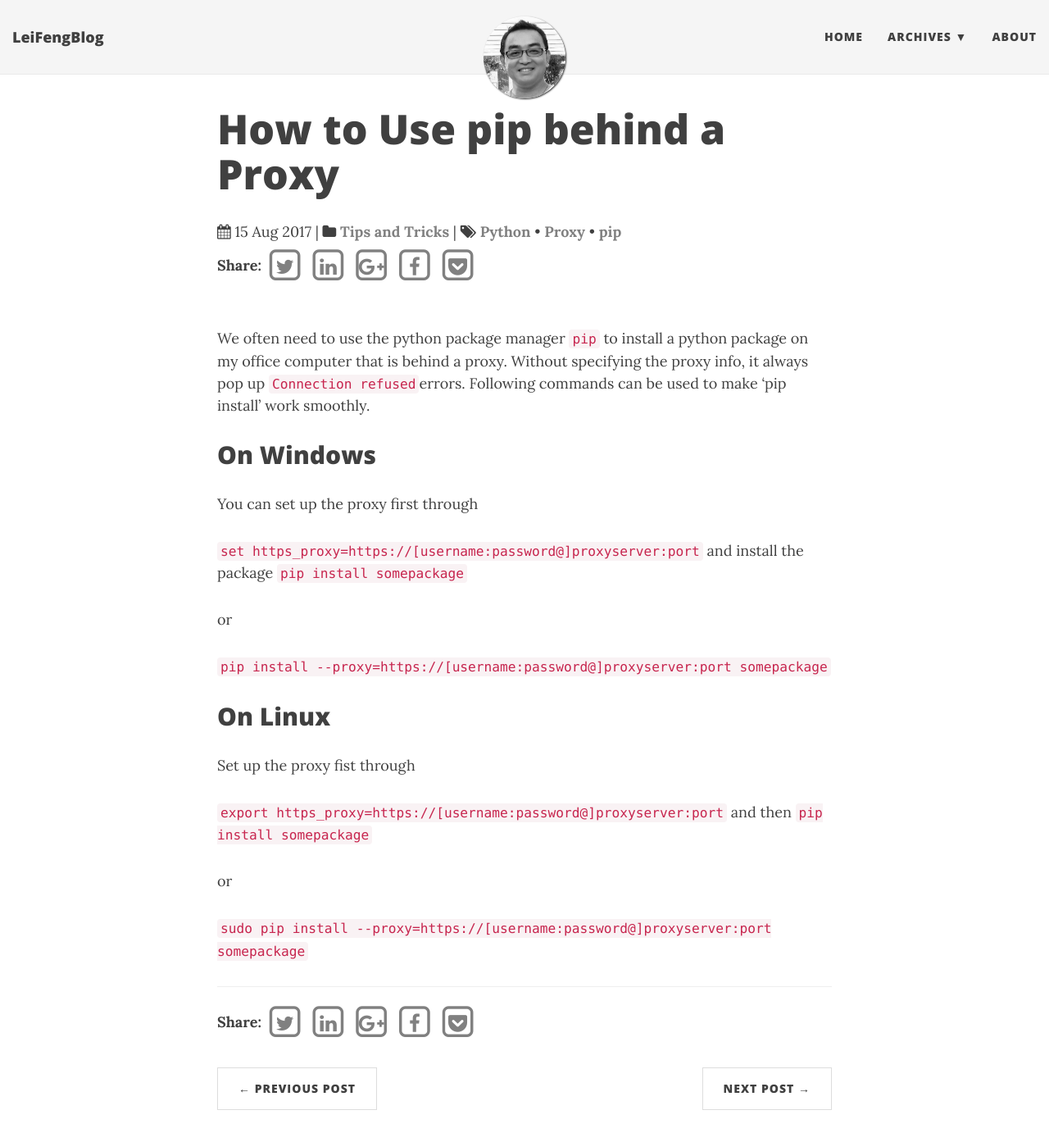
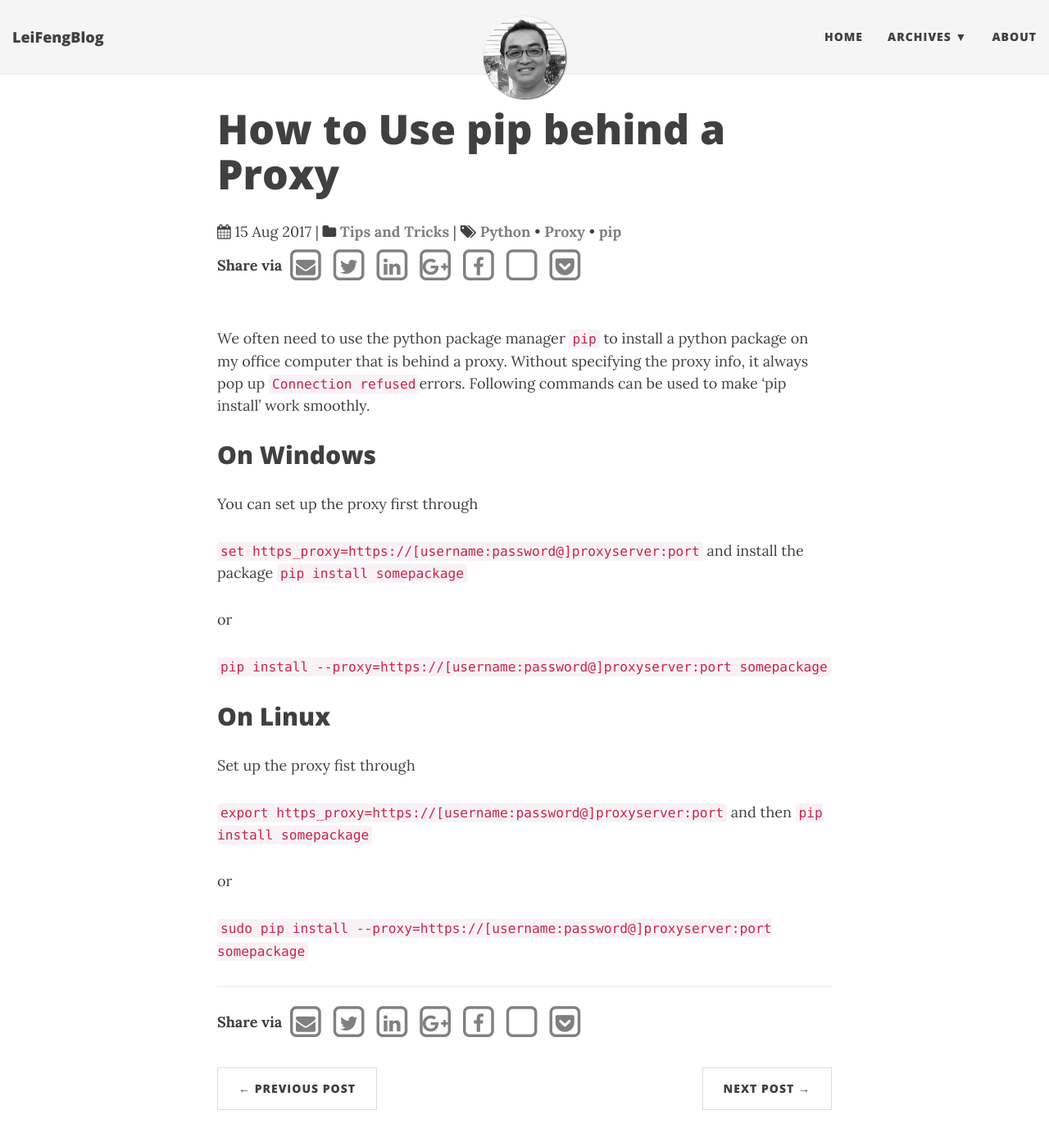
Before and after one commit to stonefl/stonefl.github.io, a Jekyll site: the page built from _posts/2017-09-22-how-to-use-pip-behind-a-proxy.md, in a window 1280 px wide and 1400 px high. Shown: the top 1393 px of the window at 82% size. Built offline with Jekyll 4.4.1, drawn with Linux system fonts in a browser that asks for light colours; nearby versions of some CDN libraries; comment, search, counter and statistics services are not loaded.

Commit message:
Update share-social-icons.html

```diff
--- a/_includes/share-social-icons.html
+++ b/_includes/share-social-icons.html
@@ -1,6 +1,14 @@
 <div class="social-icons">
      <span>
-	     <Strong>Share:</Strong>
+	     <Strong>Share via </Strong>
+	  <!--Email-->
+
+		  <a href="mailto:?subject={{ page.title }}&amp;body=Article: {{ site.url }}{{ page.url }}" class="social-icons"  target="_blank" title="Share via Email">
+			 <span class="fa-stack fa-lg">
+				  <i class="fa fa-square-o fa-stack-2x"></i>
+				  <i class="fa fa-envelope fa-stack-1x"></i>
+			  </span>
+		  </a>
          <!--twitter-->
 
 		  <a href="https://twitter.com/share?text={{ page.title }}&amp;url={{ site.url }}{{ page.url }}&amp;via={{ site.author.twitter }}" class="social-icons"  target="_blank" title="Share on twitter">
@@ -36,7 +44,14 @@
 				  <i class="fa fa-facebook fa-stack-1x"></i>
 			  </span>
 		  </a>
+          <!--Pinterest-->
 
+		   <a href=""https://pinterest.com/pin/create/button/?url={{ site.url }}{{ page.url }}&amp;description={{ page.title }}" class="social-icons"  target="_blank" title="Pin on Pinterest">
+			 <span class="fa-stack fa-lg">
+				  <i class="fa fa-square-o fa-stack-2x"></i>
+				  <i class="fa fa-pinterestk fa-stack-1x"></i>
+			  </span>
+		  </a>
           <!--Pocket-->
 
 		   <a href="https://getpocket.com/edit?url={{ site.url }}{{ page.url }}"  class="social-icons" class="social-icons"  target="_blank" title="Save to Pocket">
```
